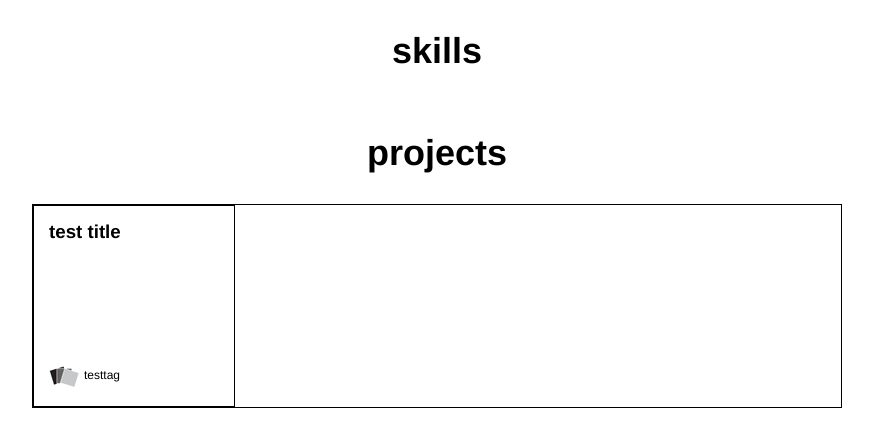
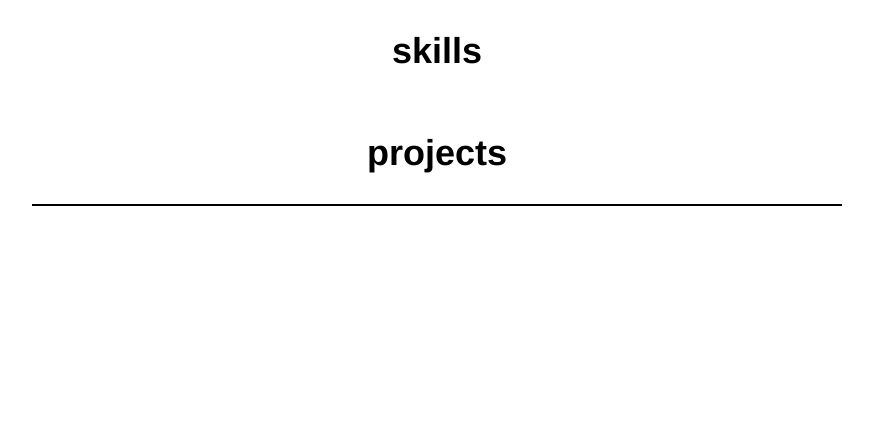
Before and after one commit to jefflombard/jl, a React (Create React App) app: page / in a window 1280 px wide. Shown: the top 446 px of the page, without its empty margins (203-1076 px from the left). Built offline with nearby package versions, Linux system fonts and the light colour scheme.

Commit message:
Make default projects and empty list

```diff
--- a/src/components/Projects/ProjectContainer.js
+++ b/src/components/Projects/ProjectContainer.js
@@ -4,7 +4,7 @@ import ProjectSearch from './ProjectSearch';
 import Project from './Project';
 
 class ProjectContainer extends Component {
-  static defaultProps = {projects:[{title: "test title",desc:"testdecs",tags:"testtag"}]};
+  static defaultProps = {projects:[]};
 
   render() {
     const projectList = this.props.projects.map((project,id) => {
```
